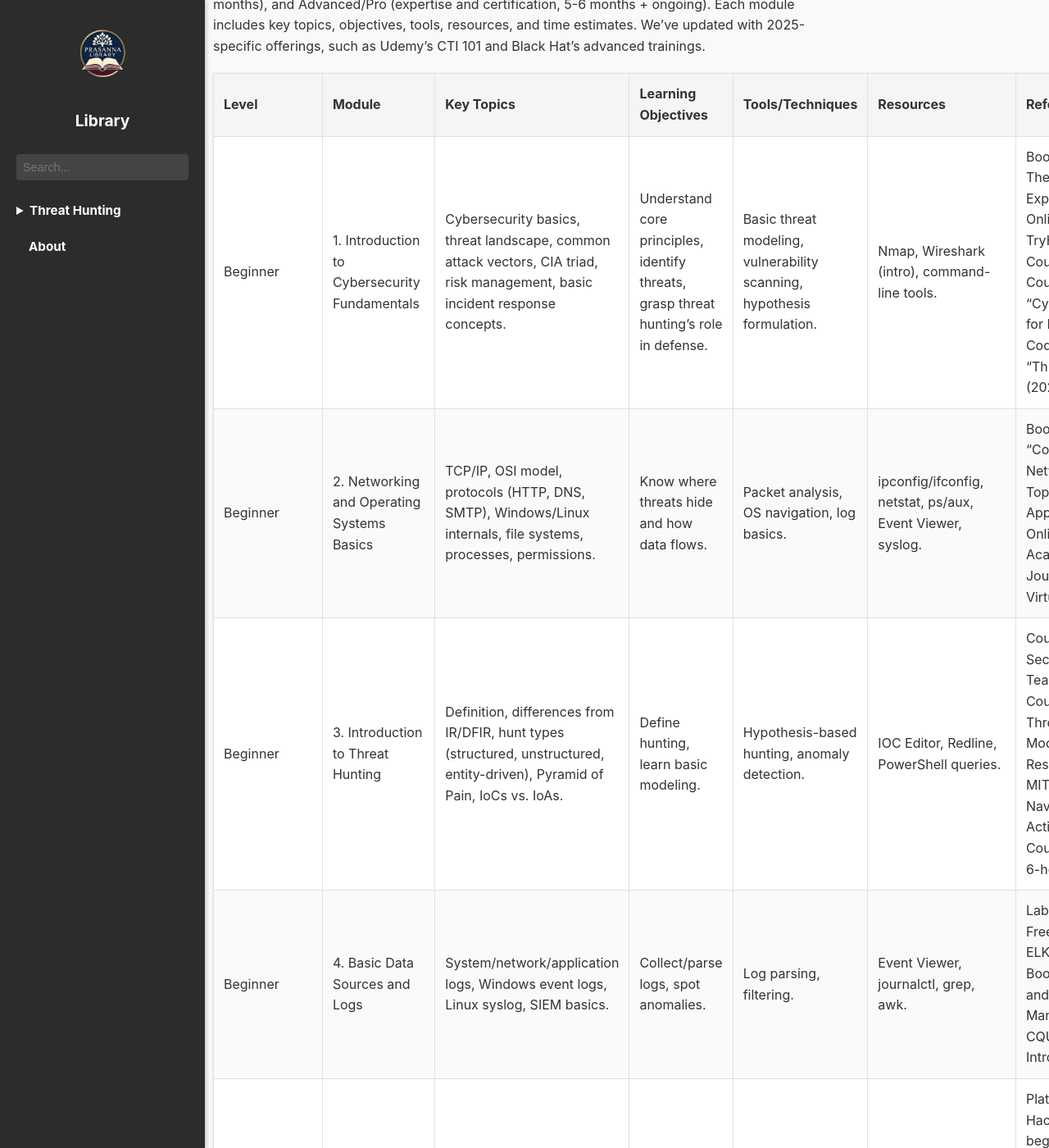
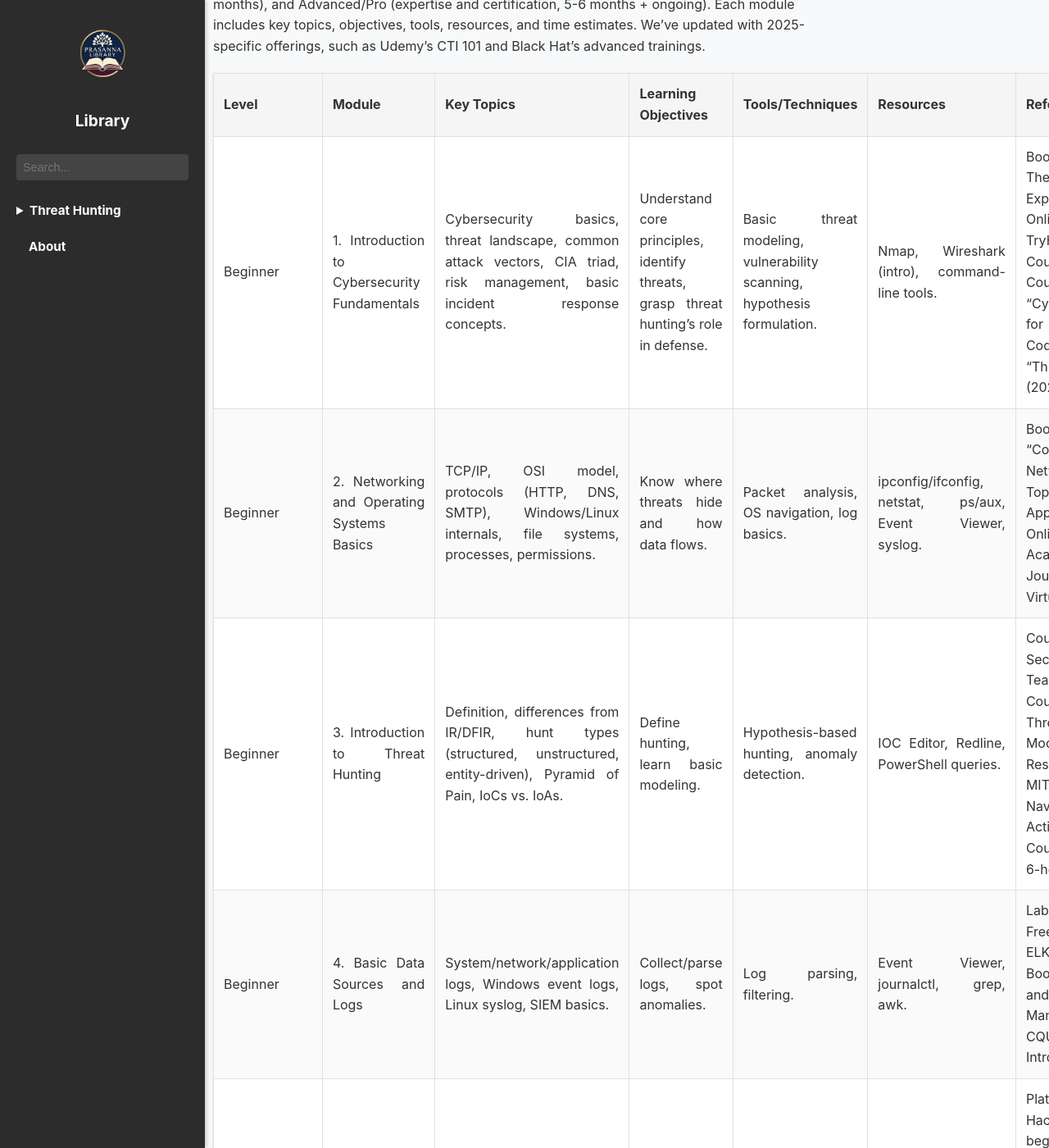
Before and after one commit to pbmundas/library, a Jekyll site: the page built from _posts/2025-09-22-Course-Plan-From-Beginner-to-Pro.md, in a window 1280 px wide and 1400 px high, scrolled down 578 px. Shown: the whole window at 82% size. Built offline with Jekyll 4.4.1, drawn with Linux system fonts in a browser that asks for light colours.

Commit message:
Update style.css

```diff
--- a/assets/css/style.css
+++ b/assets/css/style.css
@@ -134,6 +134,7 @@ th, td {
   padding: 12px;
   border: 1px solid #e0e0e0;
   text-align: left;
+  text-align: justify;
 }
 
 th {
@@ -197,4 +198,16 @@ footer {
   .feedback {
     max-width: 100%; /* Full width on mobile */
   }
+  p {
+  text-align: justify;
+  hyphens: auto; /* Optional: Improves justification by allowing hyphenation */
+  }
+  li {
+  text-align: justify; /* Optional for lists */
+  }
+  /* Optional mobile adjustment for justification */
+@media (max-width: 768px) {
+  p, li, td {
+    text-align: left; /* Revert to left on small screens */
+  }
 }
```
